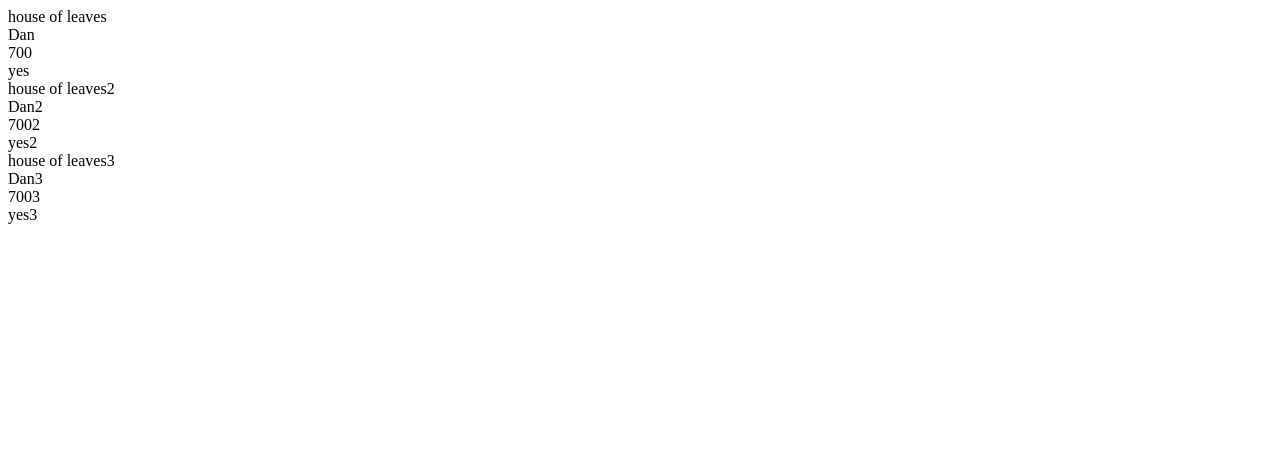
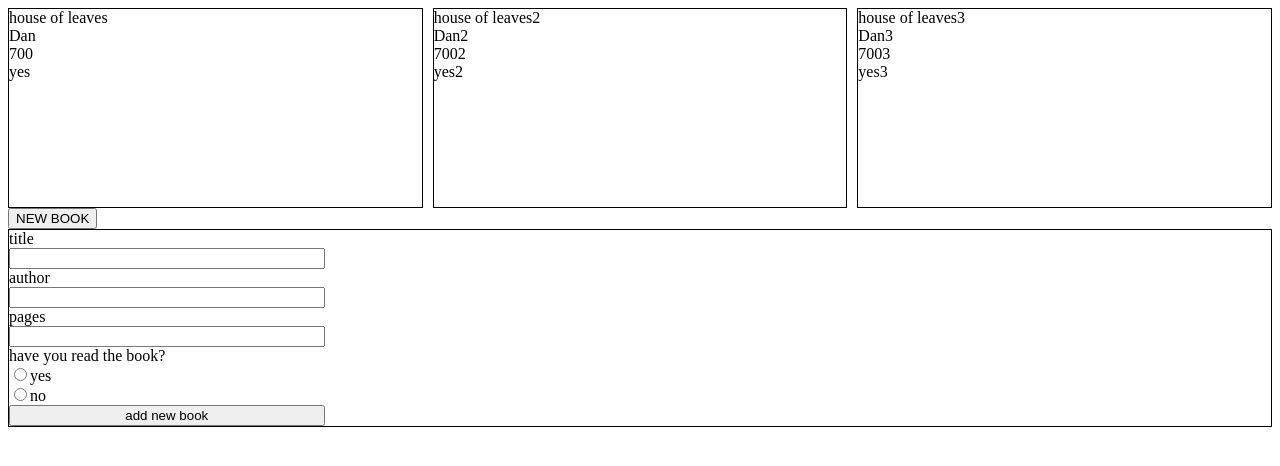
Before and after one commit to Karoliskved/library, a plain HTML site: page index.html in a window 1280 px wide. Drawn offline with Linux system fonts and the light colour scheme.

Commit message:
add a form template

```diff
--- a/index.html
+++ b/index.html
@@ -1,15 +1,31 @@
 <!DOCTYPE html>
 <html lang="en">
+
 <head>
     <meta charset="UTF-8">
     <meta http-equiv="X-UA-Compatible" content="IE=edge">
     <meta name="viewport" content="width=device-width, initial-scale=1.0">
     <title>Document</title>
+    <link rel="stylesheet" href="style.css">
 </head>
+
 <body>
     <div class="container">
 
     </div>
+    <button class="formButton">NEW BOOK</button>
+    <div class="formContainer">
+        <form>
+            <label for="title">title</label><input type="text" id="title">
+            <label for="author">author</label><input type="text" id="author">
+            <label for="pages">pages</label><input type="number" id="pages">
+            <div>have you read the book?</div>
+            <div><input type="radio" id="true" name="status"><label for="true">yes</label></div>
+            <div><input type="radio" id="false" name="status"><label for="false">no</label></div>
+            <button type="submit">add new book</button>
+        </form>
+    </div>
     <script src="object.js"></script>
 </body>
+
 </html>
--- a/style.css
+++ b/style.css
@@ -7,3 +7,11 @@
 .bookCard{
     border: 1px solid black;
 }
+.formContainer{
+    border: 1px black solid;
+}
+.formContainer>form{
+    display: flex;
+    flex-direction: column;
+    width: 25%;
+}
```
